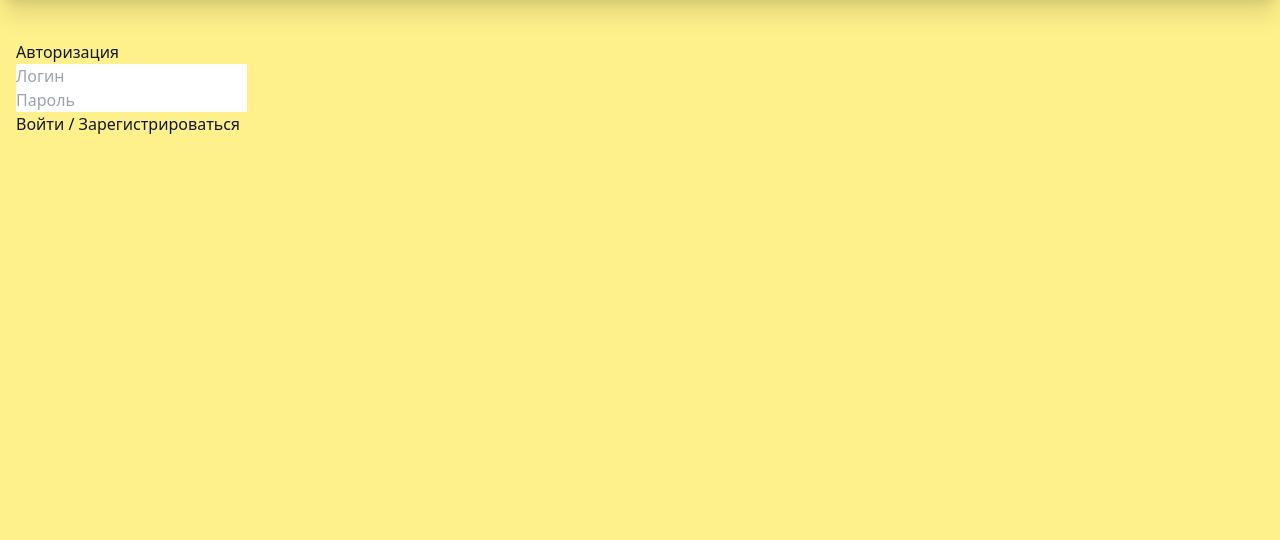
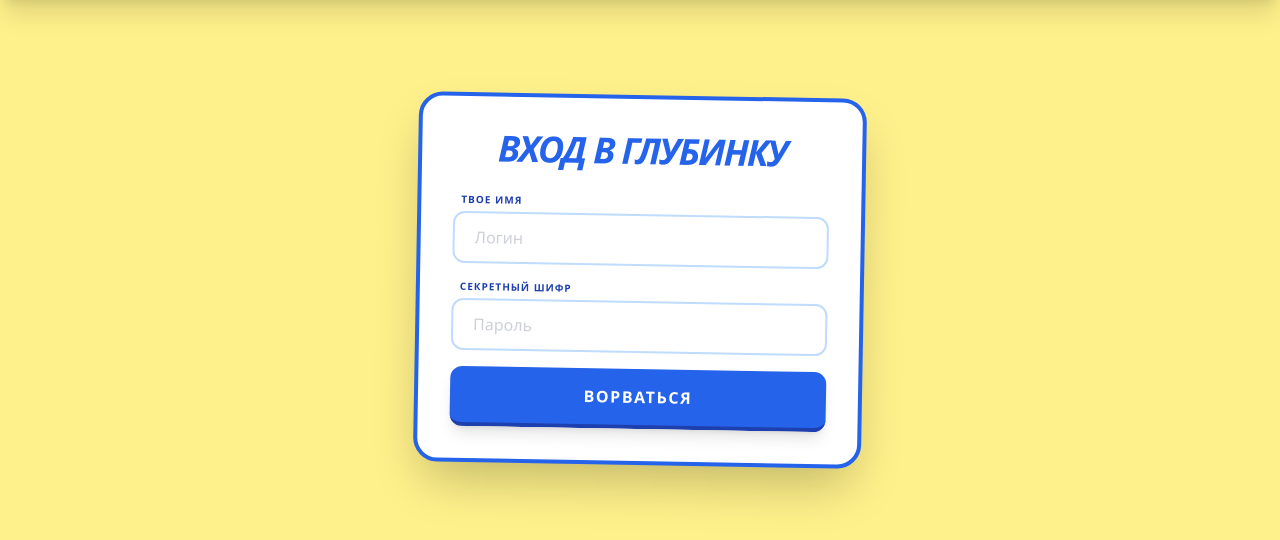
Before and after one commit to NastYa807/VOICE_FORUM, a Flask app: page /login in a window 1280 px wide. Shown: the part 86-626 px from the top of the page. Run offline with Flask 3, Linux system fonts and the light colour scheme; some libraries are stand-ins or nearby versions.

Commit message:
Обновленная регистрация

```diff
--- a/templates/login.html
+++ b/templates/login.html
@@ -1,9 +1,30 @@
 {% extends "base.html" %}
+
 {% block content %}
-<h2>Авторизация</h2>
-<form method="POST">
-    <input type="text" name="username" placeholder="Логин" required><br>
-    <input type="password" name="password" placeholder="Пароль" required><br>
-    <button type="submit">Войти / Зарегистрироваться</button>
-</form>
+<div class="flex justify-center items-center min-h-[60vh]">
+    <div class="bg-white p-8 rounded-3xl shadow-2xl border-4 border-blue-600 w-full max-w-md transform rotate-1">
+        <h2 class="text-4xl font-black italic tracking-tighter text-blue-600 uppercase mb-6 text-center">
+            Вход в Глубинку
+        </h2>
+
+        <form method="POST" class="space-y-4">
+            <div>
+                <label class="block text-[10px] uppercase font-bold tracking-widest text-blue-800 ml-2 mb-1">Твое имя</label>
+                <input type="text" name="username" placeholder="Логин" required
+                    class="w-full px-5 py-3 rounded-xl border-2 border-blue-200 focus:border-blue-600 focus:outline-none transition-all placeholder:opacity-50">
+            </div>
+
+            <div>
+                <label class="block text-[10px] uppercase font-bold tracking-widest text-blue-800 ml-2 mb-1">Секретный шифр</label>
+                <input type="password" name="password" placeholder="Пароль" required
+                    class="w-full px-5 py-3 rounded-xl border-2 border-blue-200 focus:border-blue-600 focus:outline-none transition-all placeholder:opacity-50">
+            </div>
+
+            <button type="submit"
+                class="w-full bg-blue-600 hover:bg-blue-700 text-white font-black py-4 rounded-xl shadow-lg hover:shadow-blue-300 transition-all uppercase tracking-widest mt-4 border-b-4 border-blue-800 active:border-b-0 active:translate-y-1">
+                ВОРВАТЬСЯ
+            </button>
+        </form>
+    </div>
+</div>
 {% endblock %}
```
Also changed, not shown: instance/forum.db, templates/category_topics.html (line endings or trailing spaces).
